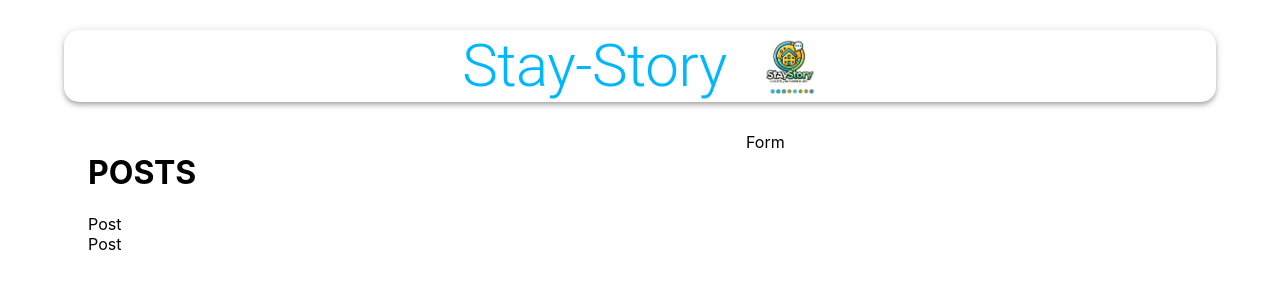
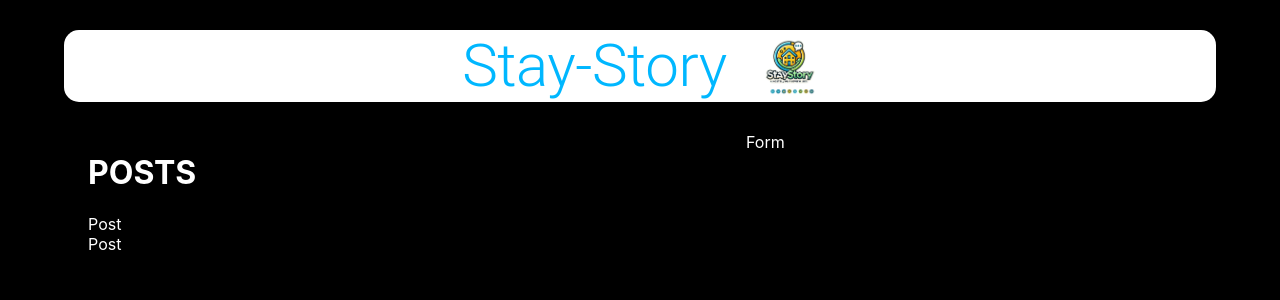
Before and after one commit to RaushanGupta1516/Review-Website, a React (Create React App) app in the folder client/my-app/: page / in a window 1280 px wide. Shown: the top 300 px of the page. Built offline with nearby package versions, Linux system fonts and the light colour scheme.

Commit message:
some changes in designing changes

```diff
--- a/client/my-app/src/App.css
+++ b/client/my-app/src/App.css
@@ -1,3 +1,4 @@
+
 .App {
   text-align: center;
 }
--- a/client/my-app/src/App.js
+++ b/client/my-app/src/App.js
@@ -19,8 +19,8 @@ function App() {
       </AppBar>
         <Grow in>
           <Container>
-            <Grid container justify="space-between" alignItems="stretch" spacing={3}>
-              <Grid item xs={12} sm={7}>
+            <Grid container justify="space-between" alignItems="stretch" spacing={3} color='white'>
+              <Grid item xs={12} sm={7} >
                 <Posts/>
                 </Grid>
                 <Grid item xs={12} sm={4}>
--- a/client/my-app/src/components/Posts/Posts.js
+++ b/client/my-app/src/components/Posts/Posts.js
@@ -9,7 +9,7 @@ const Posts = () => {
 
   return (
     <>
-    <h1>POSTS</h1>
+    <h1 color>POSTS</h1>
     <Post/>
     <Post/>
 
--- a/client/my-app/src/index.css
+++ b/client/my-app/src/index.css
@@ -5,6 +5,7 @@ body {
     sans-serif;
   -webkit-font-smoothing: antialiased;
   -moz-osx-font-smoothing: grayscale;
+  background-color: black;
 }
 
 code {
```
